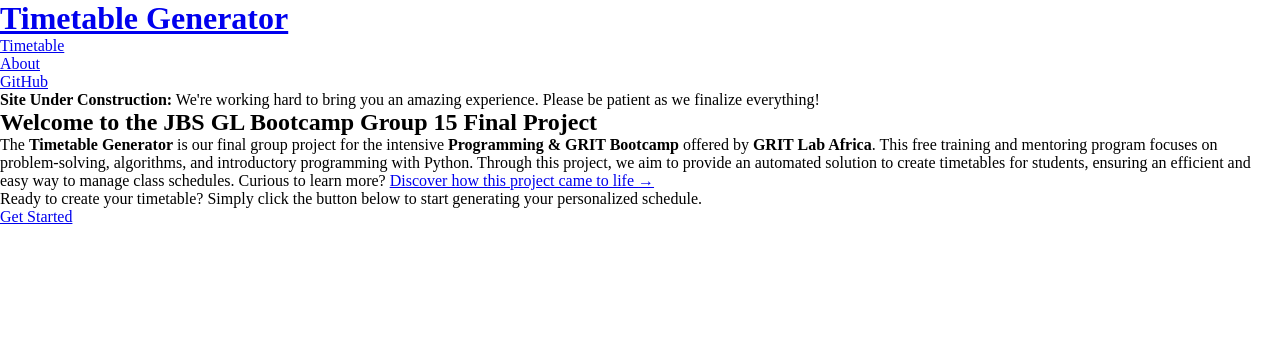
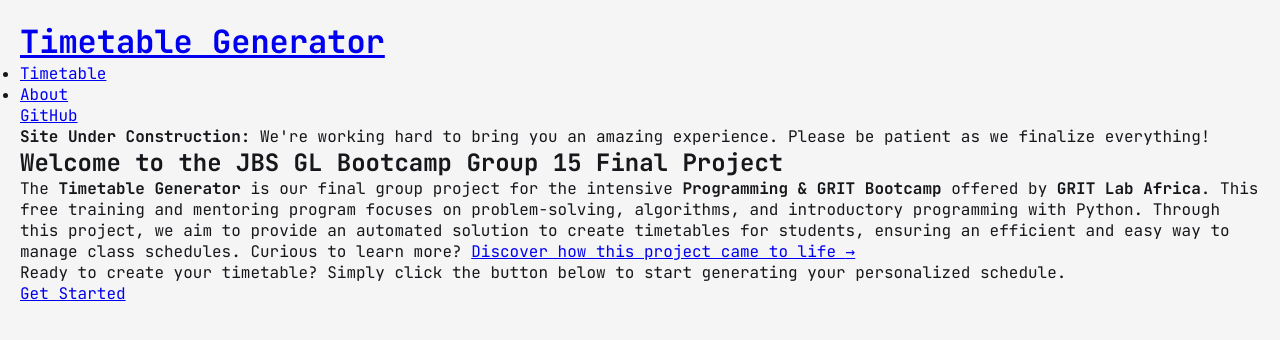
Before and after one commit to tamunyai/timetable-generator, a Flask app: page / in a window 1280 px wide. Shown: the top 340 px of the page. Run offline with Flask 3, Linux system fonts and the light colour scheme.

Commit message:
feat: add custom font

```diff
--- a/static/css/styles.css
+++ b/static/css/styles.css
@@ -1,5 +1,14 @@
+@import url('https://fonts.googleapis.com/css2?family=JetBrains+Mono:ital,wght@0,100..800;1,100..800&display=swap');
+
 * {
     padding: 0;
     margin: 0;
     box-sizing: border-box;
 }
+
+body {
+    font-family: "JetBrains Mono", monospace;
+    background-color: #f5f5f5;
+    color: #16171b;
+    padding: 20px;
+}
--- a/templates/base.html
+++ b/templates/base.html
@@ -5,6 +5,9 @@
     <meta name="viewport" content="width=device-width, initial-scale=1.0">
     <title>{% block title %}{% endblock %} - Timetable Generator</title>
     <link rel="stylesheet" href="{{ url_for('static', filename='css/styles.css') }}">
+    <link rel="preconnect" href="https://fonts.googleapis.com">
+    <link rel="preconnect" href="https://fonts.gstatic.com" crossorigin>
+    <link href="https://fonts.googleapis.com/css2?family=JetBrains+Mono:ital,wght@0,100..800;1,100..800&display=swap" rel="stylesheet">
 </head>
 <body>
     <header class="header">
```
